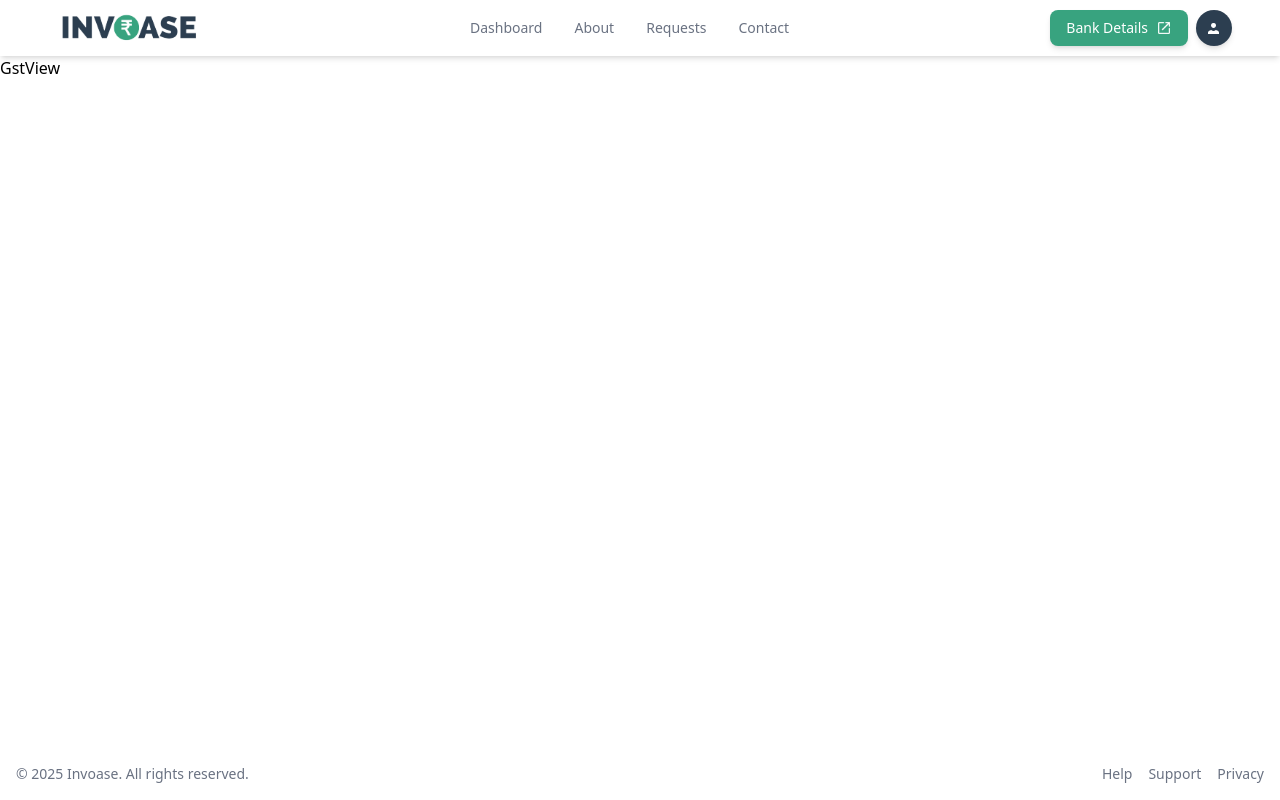
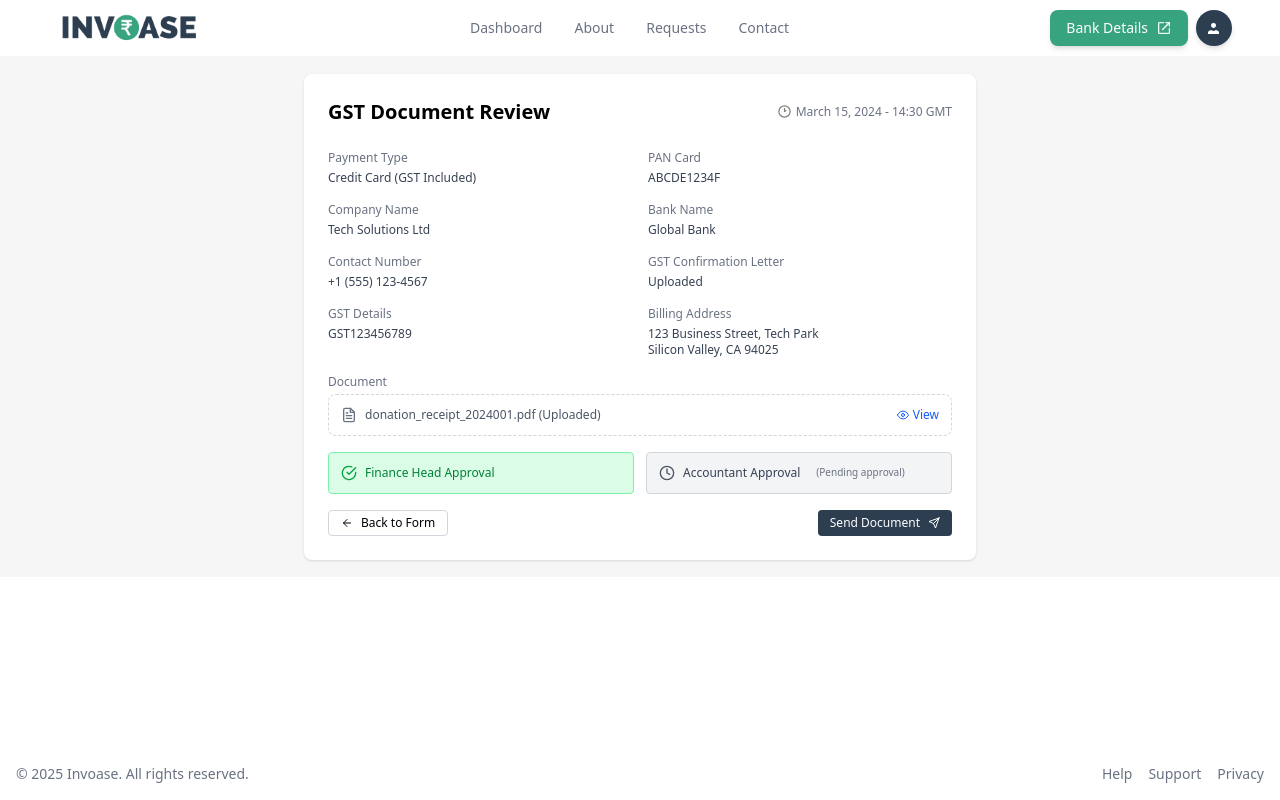
Before and after one commit to harshitaphadtare/Invoase, a React (Vite) app in the folder student/frontend/: page /sponsor/gst-form/view in a window 1280 px wide. Built offline with nearby package versions, Linux system fonts and the light colour scheme.

Commit message:
gst form frontend completed

```diff
--- a/student/frontend/src/components/DonationSuccess.jsx
+++ b/student/frontend/src/components/DonationSuccess.jsx
@@ -1,7 +1,7 @@
 import React, { useEffect } from "react";
 import { assets } from "../assets/assets";
 import { FiFileText, FiBell, FiMail } from "react-icons/fi";
-import { useNavigate } from "react-router-dom";
+import { useNavigate, useLocation } from "react-router-dom";
 
 const DonationSuccess = () => {
   useEffect(() => {
@@ -12,25 +12,28 @@ const DonationSuccess = () => {
   }, []);
 
   const navigate = useNavigate();
+  const location = useLocation();
+  const isGstForm = location.pathname.includes("gst-form");
 
   useEffect(() => {
     window.scrollTo(0, 0);
   }, []);
 
   return (
-    <div className="bg-[#F6F6F6] pt-10 pb-10">
-      <div className="bg-white p-8 rounded-lg  shadow max-w-lg mx-auto ">
+    <div className="bg-[#F6F6F6] pt-6 pb-6">
+      <div className="bg-white px-6 py-4 rounded-lg shadow max-w-md mx-auto">
         {/* Success Tick */}
-        <div className="flex justify-center">
-          <img width={50} height={50} src={assets.success_tick} alt="" />
+        <div className="flex justify-center mb-3">
+          <img width={40} height={40} src={assets.success_tick} alt="" />
         </div>
-        <h2 className="text-center text-xl mt-2 font-semibold mb-3">
-          Document Successfully Submitted
+        <h2 className="text-center text-lg font-semibold mb-3">
+          {isGstForm ? "GST Document" : "Donation Document"} Successfully
+          Submitted
         </h2>
 
-        {/*Reference Tab*/}
-        <div className="bg-gray-50 p-4 rounded mb-3">
-          <div className="flex justify-between text-sm">
+        {/* Reference Tab */}
+        <div className="bg-gray-50 p-3 rounded mb-3">
+          <div className="flex justify-between text-xs">
             <div>
               <p className="text-gray-500">Submission Time</p>
               <p className="font-semibold">March 15, 2024 14:30 GMT</p>
@@ -43,18 +46,18 @@ const DonationSuccess = () => {
         </div>
 
         {/* Next Steps */}
-        <div className="mb-6">
-          <h3 className="font-medium mb-2">Next Steps</h3>
-          <ul className="text-sm list-none space-y-2">
-            <li className="flex items-center text-xs font-medium text-[#2C3E50]">
+        <div className="mb-4">
+          <h3 className="font-medium mb-2 text-sm">Next Steps</h3>
+          <ul className="text-xs list-none space-y-1">
+            <li className="flex items-center text-[#2C3E50]">
               <FiFileText className="mr-2" />
-              Your document is under review by the relevant department
+              Your document is under review by the Accountant
             </li>
-            <li className="flex items-center text-xs font-medium text-[#2C3E50]">
+            <li className="flex items-center text-[#2C3E50]">
               <FiBell className="mr-2" />
               You will receive a notification once your document is processed
             </li>
-            <li className="flex items-center text-xs font-medium text-[#2C3E50]">
+            <li className="flex items-center text-[#2C3E50]">
               <FiMail className="mr-2" />A confirmation email has been sent to
               your registered email address
             </li>
@@ -62,34 +65,34 @@ const DonationSuccess = () => {
         </div>
 
         {/* Status Timeline */}
-        <div className="mb-6">
-          <h3 className="font-medium mb-2">Status Timeline</h3>
-          <div className="text-sm relative pl-8">
-            <div className="absolute left-4 top-0 h-full border-l-2 border-gray-300"></div>
-            <div className="flex items-center mb-4 relative">
+        <div className="mb-4">
+          <h3 className="font-medium mb-2 text-sm">Status Timeline</h3>
+          <div className="text-xs relative pl-6">
+            <div className="absolute left-3 top-0 h-full border-l-2 border-gray-300"></div>
+            <div className="flex items-center mb-3 relative">
               <img
                 src={assets.form_tick}
-                className="w-4 h-4 absolute -left-5.5"
+                className="w-3 h-3 absolute -left-4"
                 alt=""
               />
               <div className="ml-2">
                 <span className="font-semibold text-gray-700">Submitted</span>
-                <span className="block text-xs text-gray-500">
+                <span className="block text-[10px] text-gray-500">
                   March 15, 2024 14:30 GMT
                 </span>
               </div>
             </div>
-            <div className="flex items-center mb-4 relative">
+            <div className="flex items-center mb-3 relative">
               <img
                 src={assets.form_inprocess}
-                className="w-4 h-4 absolute -left-5.5"
+                className="w-3 h-3 absolute -left-4"
                 alt=""
               />
               <div className="ml-2">
                 <span className="font-semibold text-gray-700">
                   Under Review
                 </span>
-                <span className="block text-xs text-gray-500">
+                <span className="block text-[10px] text-gray-500">
                   Current Status
                 </span>
               </div>
@@ -97,27 +100,27 @@ const DonationSuccess = () => {
             <div className="flex items-center relative">
               <img
                 src={assets.form_pending}
-                className="w-4 h-4 absolute -left-5.5"
+                className="w-3 h-3 absolute -left-4"
                 alt=""
               />
               <div className="ml-2">
                 <span className="font-semibold text-gray-700">Processed</span>
-                <span className="block text-xs text-gray-500">Pending</span>
+                <span className="block text-[10px] text-gray-500">Pending</span>
               </div>
             </div>
           </div>
         </div>
 
         {/* Buttons */}
-        <div className="flex justify-center gap-4">
-          <button className="px-15 py-2 text-sm font-semibold bg-[#2C3E50] text-white rounded hover:cursor-pointer hover:bg-gray-800">
+        <div className="flex justify-center gap-3">
+          <button className="px-16 py-2 text-xs font-semibold bg-[#2C3E50] text-white rounded hover:cursor-pointer hover:bg-gray-800">
             Track Status
           </button>
           <button
             onClick={() => {
               navigate("/dashboard");
             }}
-            className="px-8 py-2 text-sm font-semibold bg-gray-100 text-[#2C3E50] rounded hover:cursor-pointer hover:bg-gray-200"
+            className="px-9 py-2 text-xs font-semibold bg-gray-100 text-[#2C3E50] rounded hover:cursor-pointer hover:bg-gray-200"
           >
             Return to Dashboard
           </button>
--- a/student/frontend/src/components/Sidepanel.jsx
+++ b/student/frontend/src/components/Sidepanel.jsx
@@ -45,7 +45,7 @@ const SidePanel = () => {
           {/* Back Button */}
           <button
             onClick={() => {
-              navigate(-1);
+              navigate("/dashboard");
               setIsOpen(false);
             }}
             className="flex items-center border-2 border-gray-600 rounded-full h-5 w-5 justify-center text-gray-700 hover:text-black hover:border-gray-800 cursor-pointer transition-all"
--- a/student/frontend/src/pages/Donation/DonationForm.jsx
+++ b/student/frontend/src/pages/Donation/DonationForm.jsx
@@ -171,7 +171,7 @@ const SponsorForm = () => {
         <div className="flex justify-center mb-6">
           <button
             onClick={() => navigate("/sponsor/donation-form/view")}
-            className="bg-gray-700 items-center hover:cursor-pointer hover:bg-gray-800 text-white text-sm px-6 py-3 rounded shadow "
+            className="bg-gray-700 items-center hover:cursor-pointer hover:bg-gray-800 text-white text-sm px-5 py-2 rounded shadow "
           >
             &#128196; Generate Document
           </button>
--- a/student/frontend/src/pages/Donation/DonationView.jsx
+++ b/student/frontend/src/pages/Donation/DonationView.jsx
@@ -20,54 +20,57 @@ const DonationView = () => {
   }, []);
 
   return (
-    <div className="bg-[#F6F6F6]">
-      <div className="pt-10 p-6 max-w-3xl mx-auto min-h-screen">
-        {/* Header */}
-        <div className="bg-white p-6 rounded-lg shadow">
-          <h1 className="text-2xl font-semibold mb-1">
-            Donation Document Review
-          </h1>
-          <p className="text-sm text-gray-500 mb-4 border-b border-gray-200 pb-4">
-            Date: January 15, 2024 at 10:30 AM
-          </p>
+    <div className="bg-[#F6F6F6] min-h-[100px] flex items-center justify-center">
+      <div className="pt-6 p-4 max-w-2xl mx-auto">
+        <div className="bg-white p-5 rounded-lg shadow">
+          <div className="flex justify-between items-center mb-5">
+            <h1 className="text-xl font-semibold">Donation Document Review</h1>
+            <p className="text-xs text-gray-500 ">
+              Date: January 15, 2024 at 10:30 AM
+            </p>
+          </div>
 
           {/* Info Grid */}
-          <div className="grid grid-cols-1 md:grid-cols-2 gap-6 text-sm text-gray-500 mb-6">
+          <div className="grid grid-cols-1 md:grid-cols-2 gap-4 text-xs text-gray-500 mb-4">
             <div>
               <p className="font-medium">Type of Payment-Donation</p>
-              <p className="text-gray-900 pt-1">Donation</p>
+              <p className="text-gray-900 pt-1 font-medium">Donation</p>
             </div>
             <div>
               <p className="font-medium">Company Name</p>
-              <p className="text-gray-900 pt-1">Tech Solutions Inc.</p>
+              <p className="text-gray-900 pt-1 font-medium">
+                Tech Solutions Inc.
+              </p>
             </div>
             <div>
               <p className="font-medium">Contact Number</p>
-              <p className="text-gray-900 pt-1">+1 (555) 123-4567</p>
+              <p className="text-gray-900 pt-1 font-medium">
+                +1 (555) 123-4567
+              </p>
             </div>
             <div>
               <p className="font-medium">PAN Card</p>
-              <p className="text-gray-900 pt-1">ABCDE1234F</p>
+              <p className="text-gray-900 pt-1 font-medium">ABCDE1234F</p>
             </div>
             <div>
               <p className="font-medium">Bank Name</p>
-              <p className="text-gray-900 pt-1">Global Bank Ltd.</p>
+              <p className="text-gray-900 pt-1 font-medium">Global Bank Ltd.</p>
             </div>
           </div>
 
           {/* Document Box */}
           <div>
-            <p className="text-sm font-medium mb-2 text-gray-500">
+            <p className="text-xs font-medium mb-1 text-gray-500">
               Relevant Document
             </p>
-            <div className="border border-dashed border-gray-300 p-6 rounded-lg flex items-center justify-center flex-col bg-gray-100">
-              <FiFileText className="text-gray-500 w-10 h-10" />
-              <p className="text-gray-600 text-sm pt-2">
+            <div className="border border-dashed border-gray-300 p-4 rounded-lg flex items-center justify-center flex-col bg-gray-100">
+              <FiFileText className="text-gray-500 w-8 h-8" />
+              <p className="text-gray-600 text-xs pt-1">
                 donation_document.pdf
               </p>
               <button
                 onClick={handleViewDocument}
-                className="mt-2 text-sm text-blue-800 hover:underline hover:cursor-pointer"
+                className="mt-1 text-xs text-blue-800 hover:underline hover:cursor-pointer"
               >
                 View Document
               </button>
@@ -75,41 +78,41 @@ const DonationView = () => {
           </div>
 
           {/* Approvals */}
-          <div className="grid grid-cols-1 md:grid-cols-2 gap-4 mt-6  border-b border-gray-200 pb-4">
-            <div className="flex items-center gap-2 p-4 bg-green-100 border border-green-300 rounded">
-              <FiCheckCircle className="text-green-600 w-5 h-5" />
-              <span className="text-sm font-medium text-green-700">
+          <div className="grid grid-cols-1 md:grid-cols-2 gap-3 mt-4 border-b border-gray-200 pb-3">
+            <div className="flex items-center gap-2 p-3 bg-green-100 border border-green-300 rounded">
+              <FiCheckCircle className="text-green-600 w-4 h-4" />
+              <span className="text-xs font-medium text-green-700">
                 Finance Head Approval
               </span>
             </div>
-            <div className="flex items-center gap-2 p-4 bg-gray-100 border border-gray-300 rounded">
-              <FiClock className="text-gray-600 w-5 h-5" />
-              <span className="text-sm font-medium text-gray-700">
+            <div className="flex items-center gap-2 p-3 bg-gray-100 border border-gray-300 rounded">
+              <FiClock className="text-gray-600 w-4 h-4" />
+              <span className="text-xs font-medium text-gray-700">
                 Accountant Approval
               </span>
-              <span className="text-xs text-gray-500 ml-2">
+              <span className="text-[10px] text-gray-500 ml-2">
                 (Pending approval)
               </span>
             </div>
           </div>
 
           {/* Footer Buttons */}
-          <div className="flex justify-between mt-8">
+          <div className="flex justify-between mt-4">
             <button
               onClick={() => {
                 navigate("/sponsor/donation-form");
               }}
-              className="flex items-center gap-2 text-sm px-4 py-2 border border-gray-300 rounded hover:cursor-pointer"
+              className="flex items-center gap-2 text-xs px-3 py-1 border border-gray-300 rounded hover:cursor-pointer"
             >
-              <FiArrowLeft className="w-4 h-4" />
+              <FiArrowLeft className="w-3 h-3" />
               Back to Form
             </button>
             <button
               onClick={() => navigate("/sponsor/donation-form/success")}
-              className="flex items-center gap-2 text-sm px-4 py-2 bg-[#2C3E50] text-white rounded hover:cursor-pointer hover:bg-gray-800"
+              className="flex items-center gap-2 text-xs px-3 py-1 bg-[#2C3E50] text-white rounded hover:cursor-pointer hover:bg-gray-800"
             >
               Send Document
-              <FiSend className="w-4 h-4" />
+              <FiSend className="w-3 h-3" />
             </button>
           </div>
         </div>
--- a/student/frontend/src/pages/Gst/GstForm.jsx
+++ b/student/frontend/src/pages/Gst/GstForm.jsx
@@ -183,7 +183,10 @@ const GstForm = () => {
           </div>
         </div>
         <div className="flex justify-center mb-6">
-          <button className="bg-gray-700 items-center hover:cursor-pointer hover:bg-gray-800 text-white text-sm px-5 py-2 rounded shadow ">
+          <button
+            onClick={() => navigate("/sponsor/gst-form/view")}
+            className="bg-gray-700 items-center hover:cursor-pointer hover:bg-gray-800 text-white text-sm px-5 py-2 rounded shadow "
+          >
             &#128196; Generate Document
           </button>
         </div>
--- a/student/frontend/src/pages/Gst/GstView.jsx
+++ b/student/frontend/src/pages/Gst/GstView.jsx
@@ -1,7 +1,152 @@
 import React from "react";
+import {
+  FiCheckCircle,
+  FiClock,
+  FiArrowLeft,
+  FiSend,
+  FiFileText,
+  FiEye,
+} from "react-icons/fi";
+import { useNavigate } from "react-router-dom";
 
 const GstFormView = () => {
-  return <div>GstView</div>;
+  const navigate = useNavigate();
+
+  const handleViewDocument = () => {
+    alert("Viewing document: donation_receipt_2024001.pdf");
+  };
+
+  return (
+    <div className="bg-[#F6F6F6] min-h-[521px] flex items-center justify-center">
+      <div className="bg-white p-6 rounded-lg shadow max-w-2xl w-full">
+        {/* Header */}
+        <div className="flex justify-between items-center mb-4">
+          <h1 className="text-xl font-semibold">GST Document Review</h1>
+          <div className="flex items-center gap-1">
+            <svg
+              xmlns="http://www.w3.org/2000/svg"
+              width="15px"
+              height="15px"
+              viewBox="0 0 24 24"
+              fill="none"
+            >
+              <path
+                d="M12 7V12L14.5 10.5M21 12C21 16.9706 16.9706 21 12 21C7.02944 21 3 16.9706 3 12C3 7.02944 7.02944 3 12 3C16.9706 3 21 7.02944 21 12Z"
+                stroke="gray"
+                stroke-width="2"
+                stroke-linecap="round"
+                stroke-linejoin="round"
+              />
+            </svg>
+            <p className="text-xs text-gray-500">March 15, 2024 - 14:30 GMT</p>
+          </div>
+        </div>
+
+        {/* Info Grid */}
+        <div className="grid grid-cols-1 pt-2 md:grid-cols-2 gap-4 text-xs text-gray-700 mb-4">
+          <div>
+            <p className="font-medium text-gray-500">Payment Type</p>
+            <p className="pt-1 text-gray-700 font-medium">
+              Credit Card (GST Included)
+            </p>
+          </div>
+          <div>
+            <p className="font-medium text-gray-500">PAN Card</p>
+            <p className="pt-1 text-gray-700 font-medium">ABCDE1234F</p>
+          </div>
+          <div>
+            <p className="font-medium text-gray-500">Company Name</p>
+            <p className="pt-1 text-gray-700 font-medium">Tech Solutions Ltd</p>
+          </div>
+          <div>
+            <p className="font-medium text-gray-500">Bank Name</p>
+            <p className="pt-1 text-gray-700 font-medium">Global Bank</p>
+          </div>
+          <div>
+            <p className="font-medium text-gray-500">Contact Number</p>
+            <p className="pt-1 text-gray-700 font-medium">+1 (555) 123-4567</p>
+          </div>
+          <div>
+            <p className="font-medium text-gray-500">GST Confirmation Letter</p>
+            <p className="pt-1 text-gray-700 font-medium">Uploaded</p>
+          </div>
+          <div>
+            <p className="font-medium text-gray-500">GST Details</p>
+            <p className="pt-1 text-gray-700 font-medium">GST123456789</p>
+          </div>
+          <div>
+            <p className="font-medium text-gray-500">Billing Address</p>
+            <p className="pt-1 text-gray-700 font-medium">
+              123 Business Street, Tech Park
+              <br />
+              Silicon Valley, CA 94025
+            </p>
+          </div>
+        </div>
+
+        {/* Document Box */}
+        <div className="mb-4">
+          <p className="text-xs font-medium mb-1 text-gray-500">Document</p>
+          <div className="border border-dashed border-gray-300 p-3 rounded-lg flex items-center justify-between">
+            <div className="flex items-center">
+              <FiFileText className="text-gray-500 w-4 h-4 mr-2" />
+              <p className="text-gray-600 text-xs">
+                donation_receipt_2024001.pdf (Uploaded)
+              </p>
+            </div>
+            <button
+              onClick={handleViewDocument}
+              className="flex items-center text-xs gap-1 text-blue-600 hover:cursor-pointer hover:underline"
+            >
+              <FiEye className="w-3 h-3" />
+              View
+            </button>
+          </div>
+        </div>
+
+        {/* Approvals */}
+        <div className="grid grid-cols-1 md:grid-cols-2 gap-3 mb-4">
+          <div className="flex items-center gap-2 p-3 bg-green-100 border border-green-300 rounded">
+            <FiCheckCircle className="text-green-600 w-4 h-4" />
+            <span className="text-xs font-medium text-green-700">
+              Finance Head Approval
+            </span>
+          </div>
+          <div className="flex items-center gap-2 p-3 bg-gray-100 border border-gray-300 rounded">
+            <FiClock className="text-gray-600 w-4 h-4" />
+            <span className="text-xs font-medium text-gray-700">
+              Accountant Approval
+            </span>
+            <span className="text-[10px] text-gray-500 ml-2">
+              (Pending approval)
+            </span>
+          </div>
+        </div>
+
+        {/* Footer Buttons */}
+        <div className="flex justify-between">
+          <button
+            onClick={() => {
+              navigate("/sponsor/gst-form");
+            }}
+            className="flex items-center hover:cursor-pointer gap-2 text-xs px-3 py-1 border border-gray-300 rounded hover:bg-gray-100"
+          >
+            <FiArrowLeft className="w-3 h-3" />
+            Back to Form
+          </button>
+          <button
+            onClick={() => {
+              navigate("/sponsor/gst-form/success");
+            }}
+            className="flex items-center hover:cursor-pointer gap-2 text-xs px-3 py-1 bg-[#2C3E50] text-white rounded hover:bg-gray-900"
+          >
+            Send Document
+            <FiSend className="w-3 h-3" />
+          </button>
+        </div>
+      </div>
+    </div>
+  );
 };
 
 export default GstFormView;
```
Also changed, not shown: student/frontend/src/App.jsx (+8 -0 lines).
